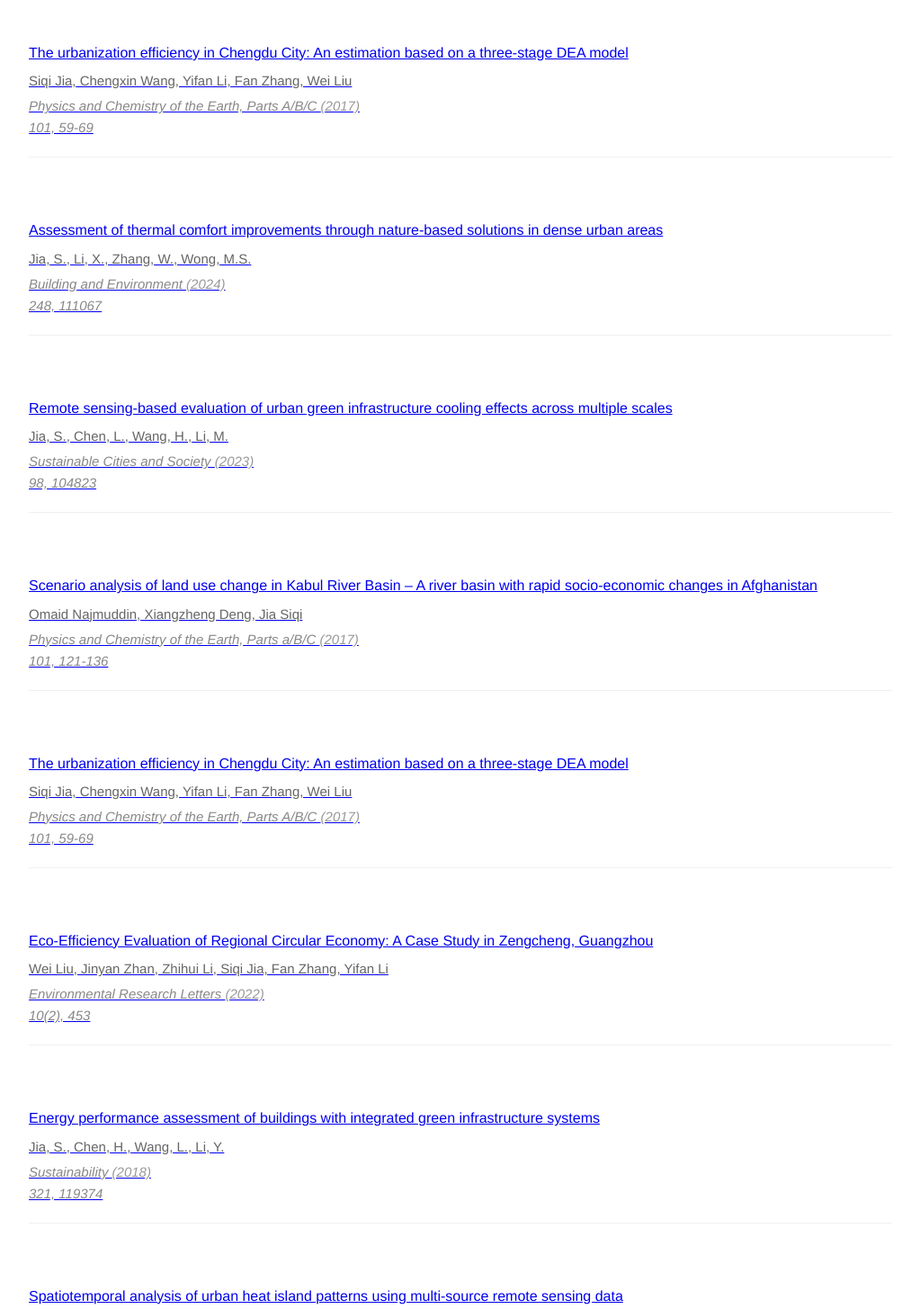
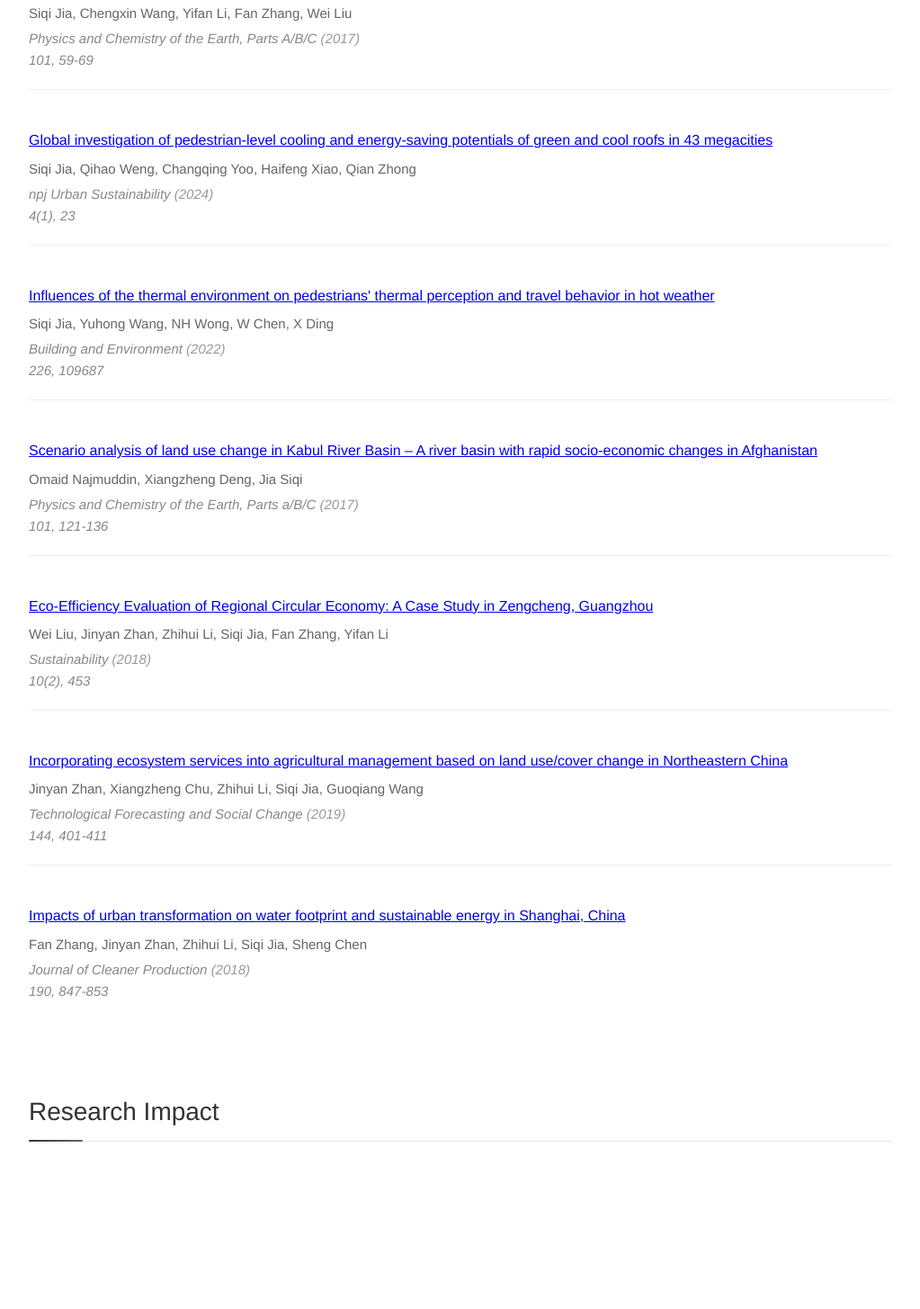
Before and after one commit to JiaSiqi-Jessie/JiaSiqi-Jessie.github.io, a plain HTML site: page publications.html in a window 1280 px wide. Shown: the part 972-2427 px from the top of the page at 90% size, without its empty margins (128-1151 px from the left). Drawn offline with Linux system fonts and the light colour scheme.

Commit message:
publications.html

```diff
--- a/publications.html
+++ b/publications.html
@@ -33,87 +33,73 @@
 
             <div class="pub-list">
                 <div class="pub-item">
-                    <div class="pub-title"><a href="https://www.mdpi.com/2071-1050/9/8/1285">Scenario-based simulation on dynamics of land-use-land-cover change in Punjab Province, Pakistan</div>
+                    <div class="pub-title"><a href="https://www.mdpi.com/2071-1050/9/8/1285">Scenario-based simulation on dynamics of land-use-land-cover change in Punjab Province, Pakistan</a></div>
                     <div class="pub-authors">Abdus Samie, Xiangzheng Deng, Siqi Jia, Dongdong Chen</div>
                     <div class="pub-venue">Sustainability <span class="pub-year">(2017)</span></div>
-                    <div class="pub-venue">9(8), 1258</div>
+                    <div class="pub-venue">9(8), 1285</div>
                 </div>
 
                 <div class="pub-item">
-                    <div class="pub-title"><a href="https://www.sciencedirect.com/science/article/abs/pii/S0360132321003929">Effect of heat mitigation strategies on thermal environment, thermal comfort, and walkability: A case study in Hong Kong</div>
+                    <div class="pub-title"><a href="https://www.sciencedirect.com/science/article/pii/S0360132321003929">Effect of heat mitigation strategies on thermal environment, thermal comfort, and walkability: A case study in Hong Kong</a></div>
                     <div class="pub-authors">Siqi Jia, Yuhong Wang</div>
                     <div class="pub-venue">Building and Environment <span class="pub-year">(2021)</span></div>
-                    <div class="pub-venue">21, 107988</div>
+                    <div class="pub-venue">201, 107988</div>
                 </div>
 
                 <div class="pub-item">
-                    <div class="pub-title"><a href="https://www.sciencedirect.com/science/article/abs/pii/S2212095519302937">Effects of land use and land cover pattern on urban temperature variations: A case study in Hong Kong</div>
-                    <div class="pub-authors">ia Siqi, Wang Yuhong</div>
-                    <div class="pub-venue">Urban Climate <span class="pub-year">(2024)</span></div>
+                    <div class="pub-title"><a href="https://www.sciencedirect.com/science/article/pii/S2212095519302937">Effects of land use and land cover pattern on urban temperature variations: A case study in Hong Kong</a></div>
+                    <div class="pub-authors">Siqi Jia, Yuhong Wang</div>
+                    <div class="pub-venue">Urban Climate <span class="pub-year">(2020)</span></div>
                     <div class="pub-venue">34, 100693</div>
                 </div>
 
                 <div class="pub-item">
-                    <div class="pub-title"><a href="https://www.sciencedirect.com/science/article/abs/pii/S147470651730044X">The urbanization efficiency in Chengdu City: An estimation based on a three-stage DEA model</div>
+                    <div class="pub-title"><a href="https://www.sciencedirect.com/science/article/pii/S147470651730044X">The urbanization efficiency in Chengdu City: An estimation based on a three-stage DEA model</a></div>
                     <div class="pub-authors">Siqi Jia, Chengxin Wang, Yifan Li, Fan Zhang, Wei Liu</div>
                     <div class="pub-venue">Physics and Chemistry of the Earth, Parts A/B/C <span class="pub-year">(2017)</span></div>
                     <div class="pub-venue">101, 59-69</div>
                 </div>
 
                 <div class="pub-item">
-                    <div class="pub-title"><a href="https://www.sciencedirect.com/science/article/pii/S0378778825004013">Assessment of thermal comfort improvements through nature-based solutions in dense urban areas</div>
-                    <div class="pub-authors">Jia, S., Li, X., Zhang, W., Wong, M.S.</div>
-                    <div class="pub-venue">Building and Environment <span class="pub-year">(2024)</span></div>
-                    <div class="pub-venue">248, 111067</div>
+                    <div class="pub-title"><a href="https://www.sciencedirect.com/science/article/pii/S0378778825004013">Global investigation of pedestrian-level cooling and energy-saving potentials of green and cool roofs in 43 megacities</a></div>
+                    <div class="pub-authors">Siqi Jia, Qihao Weng, Changqing Yoo, Haifeng Xiao, Qian Zhong</div>
+                    <div class="pub-venue">npj Urban Sustainability <span class="pub-year">(2024)</span></div>
+                    <div class="pub-venue">4(1), 23</div>
                 </div>
 
                 <div class="pub-item">
-                    <div class="pub-title"><a href="https://www.sciencedirect.com/science/article/pii/S0378778825004013">Remote sensing-based evaluation of urban green infrastructure cooling effects across multiple scales</div>
-                    <div class="pub-authors">Jia, S., Chen, L., Wang, H., Li, M.</div>
-                    <div class="pub-venue">Sustainable Cities and Society <span class="pub-year">(2023)</span></div>
-                    <div class="pub-venue">98, 104823</div>
+                    <div class="pub-title"><a href="https://www.sciencedirect.com/science/article/pii/S0378778825004013">Influences of the thermal environment on pedestrians' thermal perception and travel behavior in hot weather</a></div>
+                    <div class="pub-authors">Siqi Jia, Yuhong Wang, NH Wong, W Chen, X Ding</div>
+                    <div class="pub-venue">Building and Environment <span class="pub-year">(2022)</span></div>
+                    <div class="pub-venue">226, 109687</div>
                 </div>
 
                 <div class="pub-item">
-                    <div class="pub-title"><a href="https://www.sciencedirect.com/science/article/abs/pii/S1474706517300281">Scenario analysis of land use change in Kabul River Basin – A river basin with rapid socio-economic changes in Afghanistan</div>
+                    <div class="pub-title"><a href="https://www.sciencedirect.com/science/article/pii/S1474706517300281">Scenario analysis of land use change in Kabul River Basin – A river basin with rapid socio-economic changes in Afghanistan</a></div>
                     <div class="pub-authors">Omaid Najmuddin, Xiangzheng Deng, Jia Siqi</div>
                     <div class="pub-venue">Physics and Chemistry of the Earth, Parts a/B/C <span class="pub-year">(2017)</span></div>
                     <div class="pub-venue">101, 121-136</div>
                 </div>
 
                 <div class="pub-item">
-                    <div class="pub-title"><a href="https://www.sciencedirect.com/science/article/pii/S0378778825004013">The urbanization efficiency in Chengdu City: An estimation based on a three-stage DEA model</div>
-                    <div class="pub-authors">Siqi Jia, Chengxin Wang, Yifan Li, Fan Zhang, Wei Liu</div>
-                    <div class="pub-venue">Physics and Chemistry of the Earth, Parts A/B/C <span class="pub-year">(2017)</span></div>
-                    <div class="pub-venue">101, 59-69</div>
-                </div>
-
-                <div class="pub-item">
-                    <div class="pub-title"><a href="https://www.mdpi.com/2071-1050/10/2/453">Eco-Efficiency Evaluation of Regional Circular Economy: A Case Study in Zengcheng, Guangzhou</div>
+                    <div class="pub-title"><a href="https://www.mdpi.com/2071-1050/10/2/453">Eco-Efficiency Evaluation of Regional Circular Economy: A Case Study in Zengcheng, Guangzhou</a></div>
                     <div class="pub-authors">Wei Liu, Jinyan Zhan, Zhihui Li, Siqi Jia, Fan Zhang, Yifan Li</div>
-                    <div class="pub-venue">Environmental Research Letters <span class="pub-year">(2022)</span></div>
+                    <div class="pub-venue">Sustainability <span class="pub-year">(2018)</span></div>
                     <div class="pub-venue">10(2), 453</div>
                 </div>
 
                 <div class="pub-item">
-                    <div class="pub-title"><a href="https://www.sciencedirect.com/science/article/pii/S0378778825004013">Energy performance assessment of buildings with integrated green infrastructure systems</div>
-                    <div class="pub-authors">Jia, S., Chen, H., Wang, L., Li, Y.</div>
-                    <div class="pub-venue">Sustainability <span class="pub-year">(2018)</span></div>
-                    <div class="pub-venue">321, 119374</div>
+                    <div class="pub-title"><a href="https://www.sciencedirect.com/science/article/pii/S0360132321003929">Incorporating ecosystem services into agricultural management based on land use/cover change in Northeastern China</a></div>
+                    <div class="pub-authors">Jinyan Zhan, Xiangzheng Chu, Zhihui Li, Siqi Jia, Guoqiang Wang</div>
+                    <div class="pub-venue">Technological Forecasting and Social Change <span class="pub-year">(2019)</span></div>
+                    <div class="pub-venue">144, 401-411</div>
                 </div>
 
                 <div class="pub-item">
-                    <div class="pub-title"><a href="https://www.sciencedirect.com/science/article/pii/S0378778825004013">Spatiotemporal analysis of urban heat island patterns using multi-source remote sensing data</div>
-                    <div class="pub-authors">Jia, S., Liu, M., Wong, M.S., Zhang, H.</div>
-                    <div class="pub-venue">International Journal of Applied Earth Observation and Geoinformation <span class="pub-year">(2022)</span></div>
-                    <div class="pub-venue">106, 102656</div>
-                </div>
-
-                <div class="pub-item">
-                    <div class="pub-title"><a href="https://www.sciencedirect.com/science/article/pii/S0378778825004013">Climate-responsive urban design strategies for thermal comfort optimization</div>
-                    <div class="pub-authors">Jia, S., Wang, X., Chen, R., Li, Z.</div>
-                    <div class="pub-venue">Cities <span class="pub-year">(2021)</span></div>
-                    <div class="pub-venue">119, 103392</div>
+                    <div class="pub-title"><a href="https://www.sciencedirect.com/science/article/pii/S0360132321003929">Impacts of urban transformation on water footprint and sustainable energy in Shanghai, China</a></div>
+                    <div class="pub-authors">Fan Zhang, Jinyan Zhan, Zhihui Li, Siqi Jia, Sheng Chen</div>
+                    <div class="pub-venue">Journal of Cleaner Production <span class="pub-year">(2018)</span></div>
+                    <div class="pub-venue">190, 847-853</div>
                 </div>
             </div>
         </section>
```
